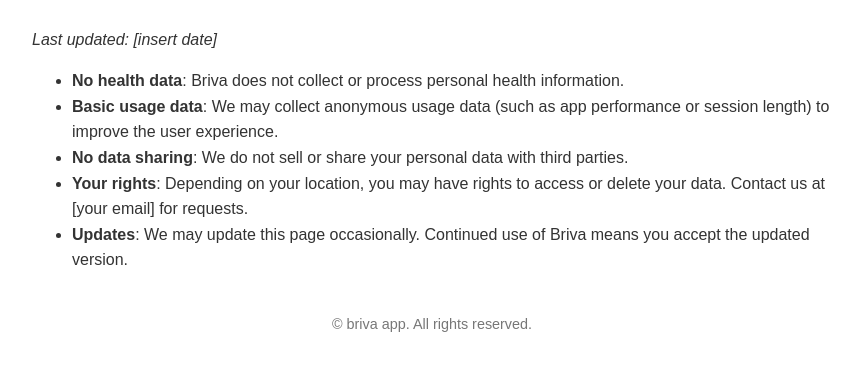
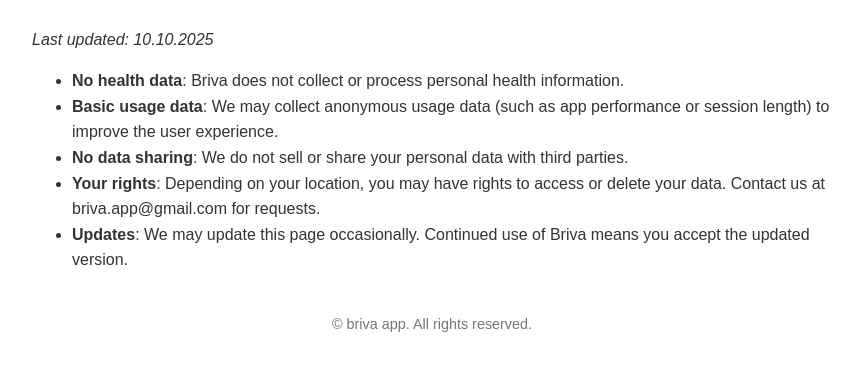
Before and after one commit to EDMANN129/briva-legal, a plain HTML site: page briva_privacy.html in a window 1280 px wide. Shown: the part 76-446 px from the top of the page, without its empty margins (208-1068 px from the left). Drawn offline with Linux system fonts and the light colour scheme.

Commit message:
Update briva_privacy.html

```diff
--- a/briva_privacy.html
+++ b/briva_privacy.html
@@ -32,13 +32,13 @@
 </head>
 <body>
   <h1>briva – Privacy Policy</h1>
-  <p><em>Last updated: [insert date]</em></p>
+  <p><em>Last updated: 10.10.2025 </em></p>
 
   <ul>
     <li><strong>No health data</strong>: Briva does not collect or process personal health information.</li>
     <li><strong>Basic usage data</strong>: We may collect anonymous usage data (such as app performance or session length) to improve the user experience.</li>
     <li><strong>No data sharing</strong>: We do not sell or share your personal data with third parties.</li>
-    <li><strong>Your rights</strong>: Depending on your location, you may have rights to access or delete your data. Contact us at [your email] for requests.</li>
+    <li><strong>Your rights</strong>: Depending on your location, you may have rights to access or delete your data. Contact us at briva.app@gmail.com for requests.</li>
     <li><strong>Updates</strong>: We may update this page occasionally. Continued use of Briva means you accept the updated version.</li>
   </ul>
 
```
